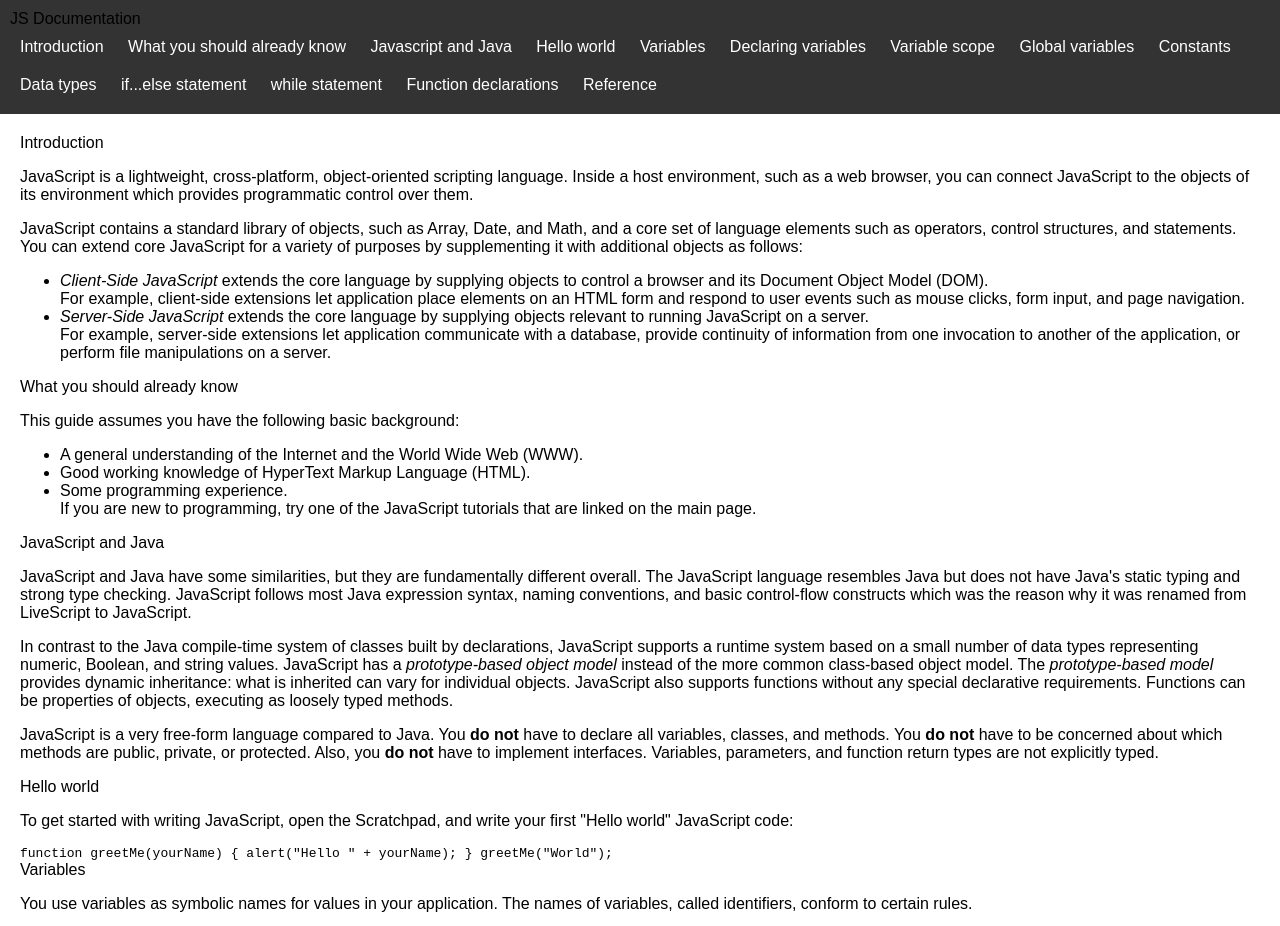
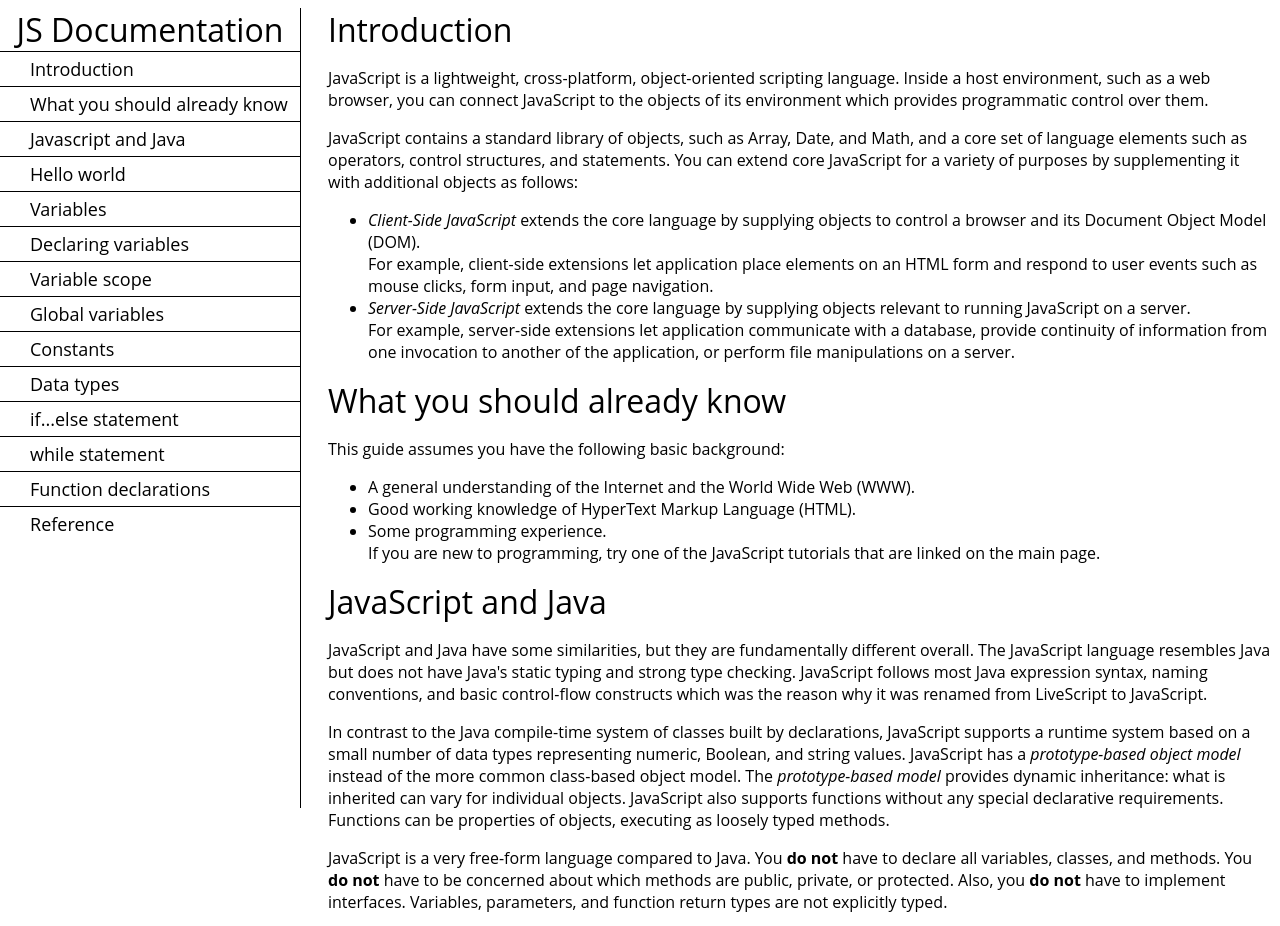
Before and after one commit to 2022-Yoseph/FreeCodeCamp-Solutions-Technical-Documentation-Page, a plain HTML site: page index.html in a window 1280 px wide. Shown: the top 926 px of the page. Drawn offline with Linux system fonts and the light colour scheme.

Commit message:
Update styles.css

```diff
--- a/styles.css
+++ b/styles.css
@@ -1,51 +1,55 @@
-/* Base styles for larger screens (default styling) */
-body {
-  font-family: Arial, sans-serif;
-  margin: 0;
-  padding: 0;
+/* media query for ipads */
+@media only screen
+  and (min-device-width: 768px)
+  and (max-device-width: 1024px)
+  and (-webkit-min-device-pixel-ratio: 2) {
+    header {
+    font-size: 24px; /* Reduces size of header font */
+    }
 }
-
+html, body {
+  font-family: 'Open Sans', Arial, sans-serif;
+}
+header {
+  font-size: 32px;
+}
 #navbar {
-  background-color: #333;
-  padding: 10px;
+  position: fixed;
+  text-decoration: none;
+  width: 10vw;
+  min-width: 300px;
+  left: 0px;
+  border-right: 1px solid #000;
+  height: 100%;
+  text-align: center;
 }
-
-#navbar a {
-  color: white;
-  padding: 10px;
+.nav-link {
+  display: block;
   text-decoration: none;
+  color: black;
+  text-align: left;
+  font-size: 18px;
+  border-top: 1px solid black;
+  padding-top: 5px;
+  padding-bottom: 5px;
+  padding-left: 30px;
+  padding-right: 10px;
+}
+#main-doc {
   display: inline-block;
+  margin-left: 320px;
 }
-
-#navbar a:hover {
-  background-color: #575757;
+code {  /* took this from the examples :) */
+    white-space: pre;
+    position: relative;
+    word-break: normal;
+    word-wrap: normal;
+    display: block;
+    text-align: left;
+    line-height: 2;
+    background-color: #f7f7f7;
+    padding: 15px;
+    margin: 10px;
+    border-radius: 5px;
 }
-
-#main-doc {
-  padding: 20px;
-}
-
-/* Media Query for small screens (phones) */
-@media (max-width: 600px) {
-  body {
-    font-size: 14px;
-  }
-
-  #navbar {
-    text-align: center;
-  }
-
-  #navbar a {
-    display: block;
-    margin: 5px 0;
-    padding: 15px;
-  }
-
-  #main-doc {
-    padding: 10px;
-  }
-  #footer {
-    padding: 15px;
-  }
-}
-}
+@media
```
